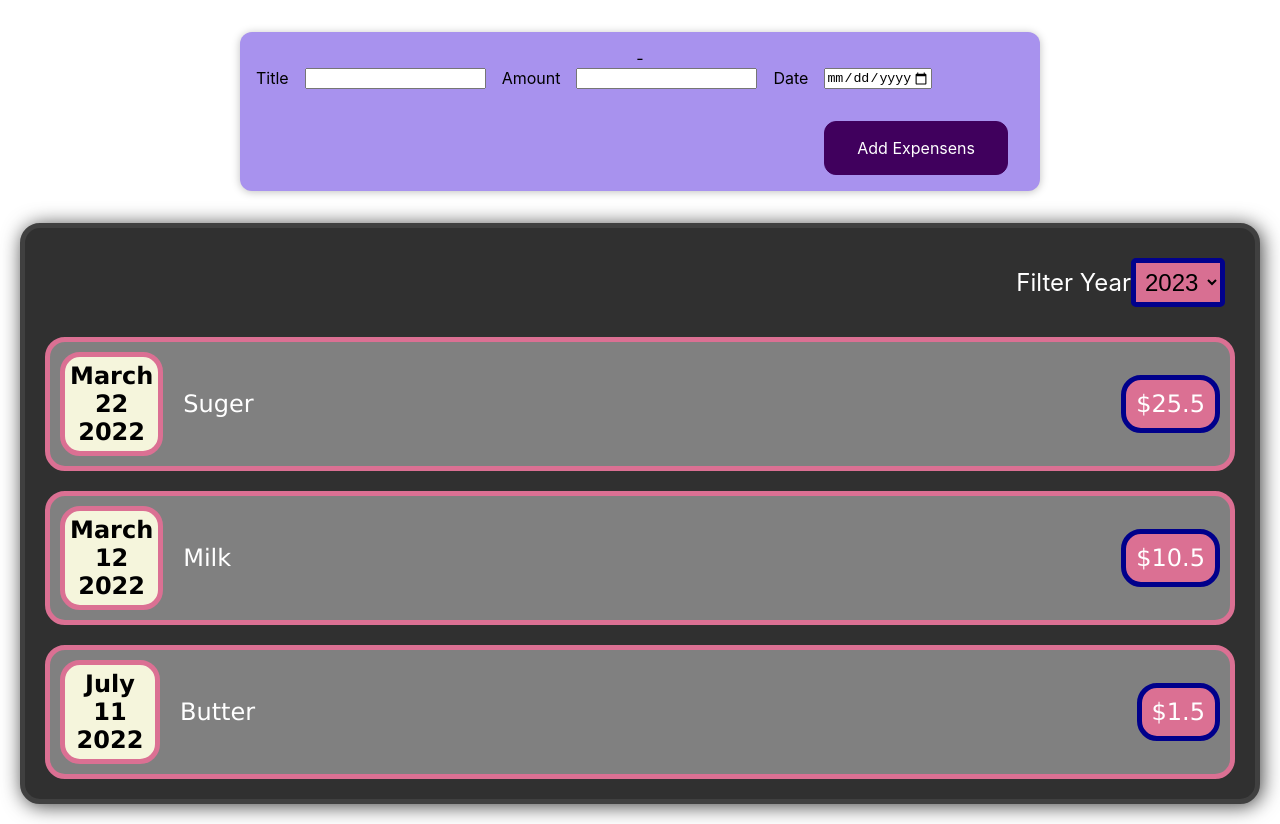
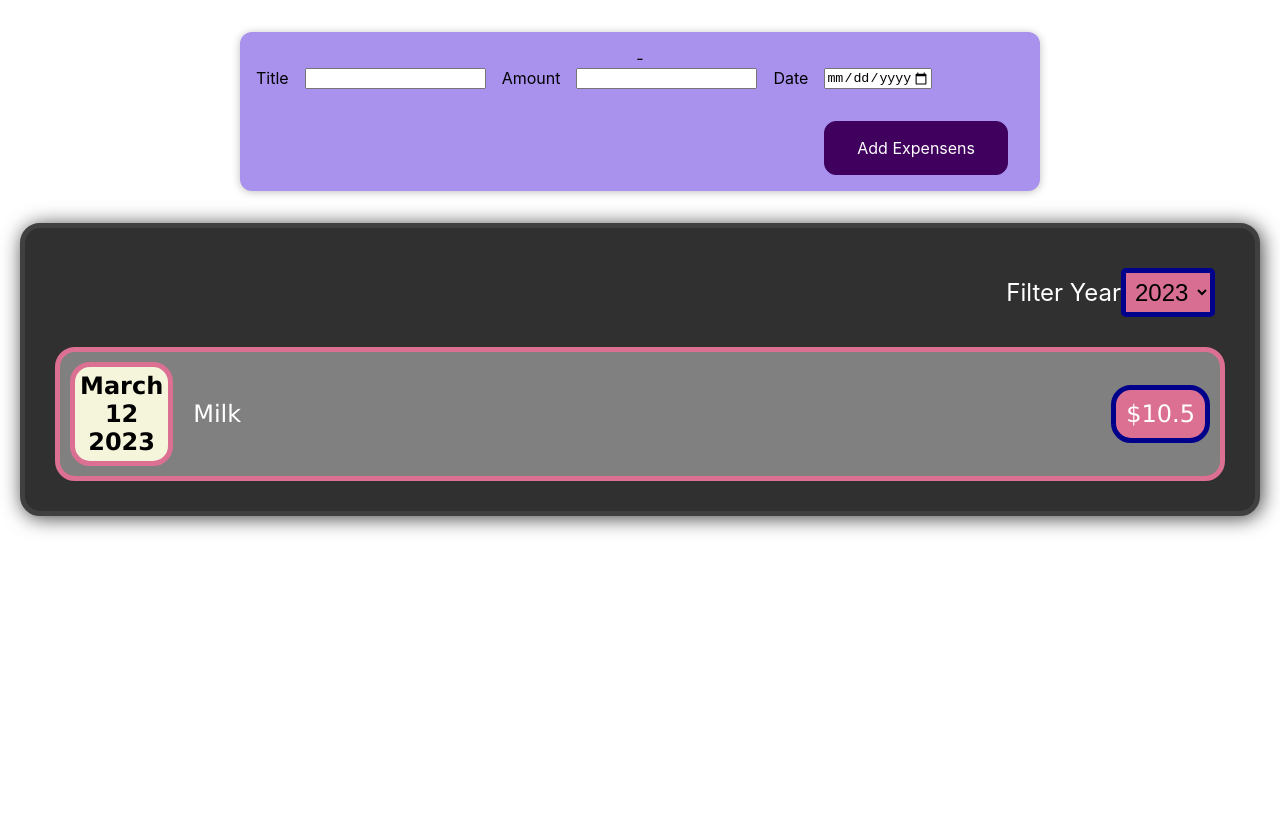
Before and after one commit to Yash1Hingu/LearnReact-ExpensenseTracker, a React (Create React App) app: page / in a window 1280 px wide. After the commit the page ends 800 px from the top, so only its background shows below. Built offline with nearby package versions, Linux system fonts and the light colour scheme.

Commit message:
ADD -- Conditional Expensens

```diff
--- a/src/App.js
+++ b/src/App.js
@@ -13,7 +13,7 @@ const DUMMY_EXPENSENS = [
     id: 'e2',
     title: "Milk",
     amount: 10.5,
-    date: new Date('12 Mar 2022')
+    date: new Date('12 Mar 2023')
   },
   {
     id: 'e3',
--- a/src/components/Expensens/Expensens.js
+++ b/src/components/Expensens/Expensens.js
@@ -3,22 +3,30 @@ import ExpensensItem from "./ExpensensItem";
 import ExpensensFilter from "./ExpensensFilter";
 import { useState } from "react";
 const Expensens = (props) => {
-    const [filteredYear,setFilterYear] = useState('2023');
-
+    const [filteredYear, setFilterYear] = useState('2023');
     const filterChangeHandler = selectedYear => {
         setFilterYear(selectedYear);
     }
-    return (
-        <Card className="App">
-            <ExpensensFilter selected={filteredYear} onChangeFilter={filterChangeHandler} />
-            {props.expensensItems.map((expensens) => (
+
+    const expensensData = props.expensensItems.filter((expense) => {
+        return expense.date.getFullYear().toString() === filteredYear
+    })
+
+    let expensensItems = <p>Not Found expensen.</p>;
+    if (expensensData.length > 0) {
+        expensensItems = expensensData.map((expensens) => (
             <ExpensensItem
                 key={expensens.id}
                 title={expensens.title}
                 amount={expensens.amount}
                 date={expensens.date}
             />
-            ))}
+        ))
+    }
+    return (
+        <Card className="App">
+            <ExpensensFilter selected={filteredYear} onChangeFilter={filterChangeHandler} />
+            {expensensItems}
         </Card>
     );
 }
--- a/src/components/UI/Card.css
+++ b/src/components/UI/Card.css
@@ -4,4 +4,6 @@
     box-shadow: 2px 2px 20px 0 hsl(0, 0%, 25%);
     border-radius: 20px;
     margin: 20px;
+    color: white;
+    padding: 10px;
 }
```
